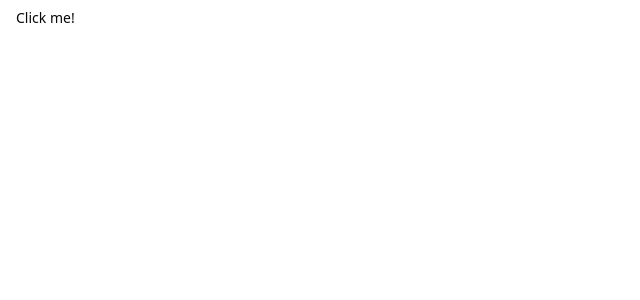
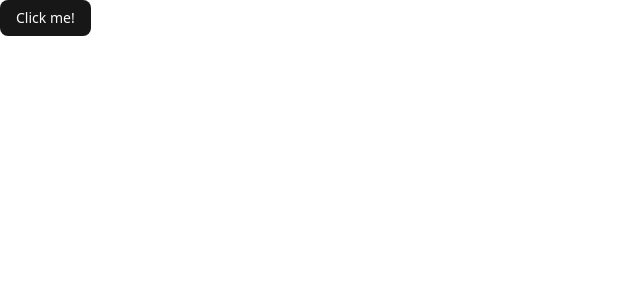
Before and after one commit to kkhhjjoo/meetai, a Next.js app: page / in a window 1280 px wide. Shown: the top 300 px of the page, without its empty margins (0-640 px from the left). Built offline with nearby package versions, Linux system fonts and the light colour scheme.

Commit message:
button 수정

```diff
--- a/src/app/page.tsx
+++ b/src/app/page.tsx
@@ -4,7 +4,7 @@ import { Button } from "@/components/ui/button";
 
 export default function Home() {
   return (
-    <Button variant="custom">
+    <Button>
       Click me!
     </Button>
   );
```
